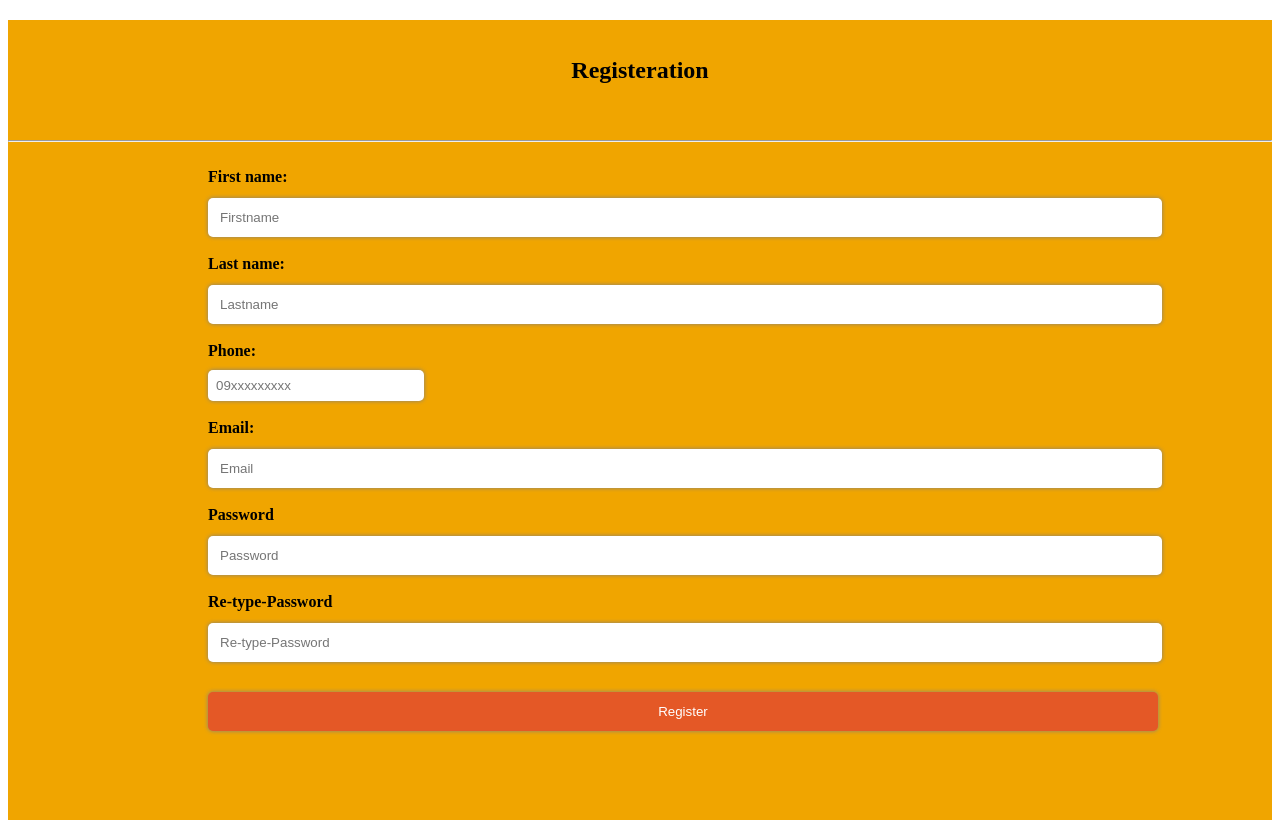
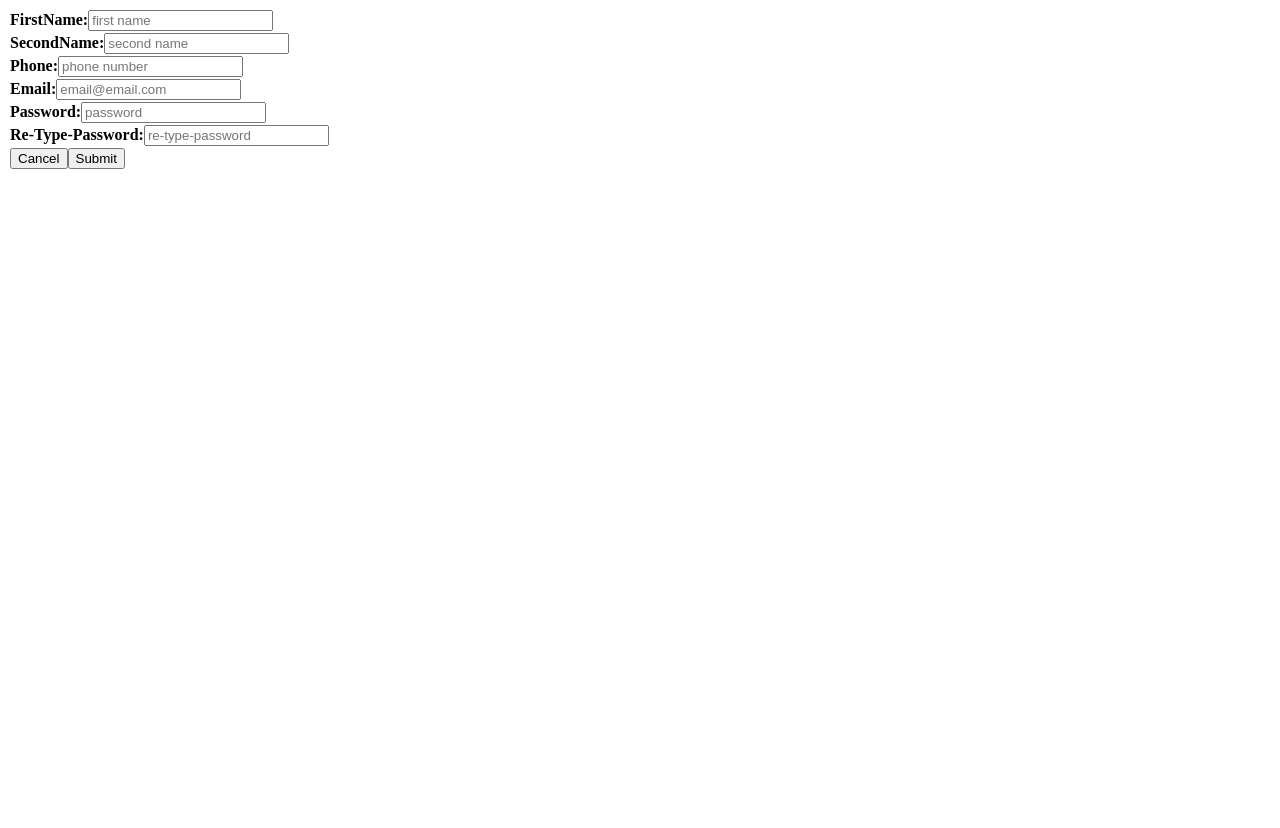
Before and after one commit to Mohmdparsa/online-shop, a React (Create React App) app: page /SignIn in a window 1280 px wide. After the commit the page ends 800 px from the top, so only its background shows below. Built offline with nearby package versions, Linux system fonts and the light colour scheme.

Commit message:
Feat(SignIn.jsx) : completely overhaul code

```diff
--- a/src/headerComponent/SignIn.jsx
+++ b/src/headerComponent/SignIn.jsx
@@ -1,73 +1,71 @@
 import styles from "./SignIn.module.css";
 const SignIn = () => {
   return (
-    <div>
-      <div className={styles.mainDiv}>
-        <h2 className={styles.registerTitle}> Registeration</h2>
-        <hr />
-        <br />
-        <div className={styles.total}>
-          <label for="">First name:</label>
-          <br />
+    <div className={styles.formContainer}>
+      <div className={styles.formImage}></div>
+      <div className={styles.mainForm}>
+        <div className={styles.mainFormSubset}>
+          <table className={styles.formTable}>
+            <tr>
+              <label className={styles.inputLabel}>FirstName:</label>
               <input
-            className={styles.input}
                 type="text"
-            name="First-Name"
-            placeholder="Firstname"
-          ></input>
-          <br />
-          <br />
-          <label for="">Last name:</label>
-          <br />
+                name="firstName"
+                className={`${styles.formInputs} , ${styles.formFirstName} `}
+                placeholder="first name"
+              />
+            </tr>
+
+            <tr>
+              <label className={styles.inputLabel}>SecondName:</label>
               <input
-            className={styles.input}
                 type="text"
-            name="Last-Name"
-            placeholder="Lastname"
-          ></input>
-          <br />
-          <br />
-          <label for="">Phone:</label>
-          <br />
+                name="secondName"
+                className={`${styles.formInputs} , ${styles.formSecondName} `}
+                placeholder="second name"
+              />
+            </tr>
+            <tr>
+              <label className={styles.inputLabel}>Phone:</label>
               <input
-            className={styles.phone}
                 type="text"
                 name="phone"
-            placeholder="09xxxxxxxxx"
-          ></input>
-          <br />
-          <br />
-          <label for="">Email:</label>
-          <br />
+                className={`${styles.formInputs} , ${styles.formPhone} `}
+                placeholder="phone number"
+              />
+            </tr>
+            <tr>
+              <label className={styles.inputLabel}>Email:</label>
               <input
-            className={styles.input}
                 type="text"
                 name="email"
-            placeholder="Email"
-          ></input>
-          <br />
-          <br />
-          <label for="">Password</label>
-          <br />
+                className={`${styles.formInputs} , ${styles.formEmail} `}
+                placeholder="email@email.com"
+              />
+            </tr>
+            <tr>
+              <label className={styles.inputLabel}>Password:</label>
               <input
-            className={styles.input}
-            type="password"
-            placeholder="Password"
-          ></input>
-          <br />
-          <br />
-          <label for="">Re-type-Password</label>
-          <br />
+                type="text"
+                name="password"
+                className={`${styles.formInputs} , ${styles.formPassword} `}
+                placeholder="password"
+              />
+            </tr>
+            <tr>
+              <label className={styles.inputLabel}>Re-Type-Password:</label>
               <input
-            className={styles.input}
-            type="password"
-            placeholder="Re-type-Password"
-          ></input>
-          <br />
-          <br />
-          <button className={styles.registerBtn} type="submit">
-            Register
-          </button>
+                type="text"
+                name="re-type-password"
+                className={`${styles.formInputs} , ${styles.formReTypePassword} `}
+                placeholder="re-type-password"
+              />
+            </tr>
+            <tr>
+              <button className={styles.cancelBtn}>Cancel</button>
+              <button className={styles.submitBtn}>Submit</button>
+            </tr>
+          </table>
         </div>
       </div>
     </div>
```
Lines whose indentation alone changed are shown as unchanged.
